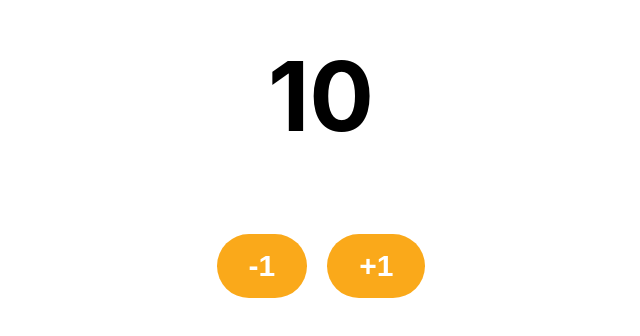
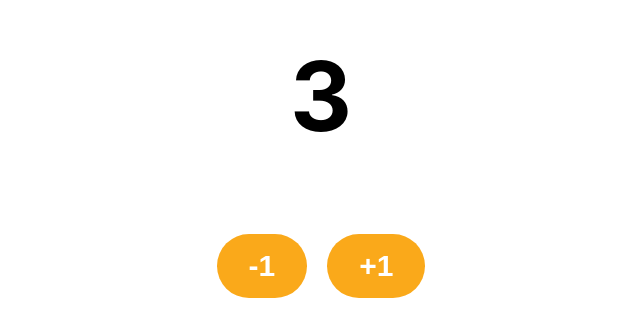
Before and after one commit to Pasika-swn/react-hook, a React (Create React App) app: page / in a window 1280 px wide. Shown: the part 242-578 px from the top of the page, without its empty margins (319-959 px from the left). Built offline with nearby package versions, Linux system fonts and the light colour scheme.

Commit message:
useEffect()

```diff
--- a/src/CounterPage.js
+++ b/src/CounterPage.js
@@ -1,18 +1,36 @@
-import { useState , useEffect } from "react";
+import { useState, useEffect } from "react";
 import { Wrapper, CounterText, Button } from "./Components";
 
 export const CounterPage = () => {
   const [counter, setCounter] = useState(10);
 
+  useEffect(() => {
+    //ถูกรันตอนครั้งแรกที่ cpn มีการ mount
+    // setInterval(() => {
+    //   setCounter(counter - 1)
+    // }, 1000)
+    //----notice---- there is some bugs (lagging) -> bc โดนรัน interval ซ้ำๆในเวลาเหลื่อมกัน
 
-
+    //-how to fix-// -> using function instead
+    setInterval(() => {
+      setCounter((previousCounter) => previousCounter > 0 ? previousCounter - 1 : previousCounter);
+    }, 1000);
+  }, []); //กำหนด dependency -> [] -> it should be run just once
 
   return (
     <Wrapper>
       <CounterText>{counter}</CounterText>
       <div>
-        <Button onClick={() => setCounter((previousCounter) => previousCounter -1)}>-1</Button>
-        <Button onClick = {() => setCounter((previousCounter) => previousCounter + 1)}>+1</Button>
+        <Button
+          onClick={() => setCounter((previousCounter) => previousCounter - 1)}
+        >
+          -1
+        </Button>
+        <Button
+          onClick={() => setCounter((previousCounter) => previousCounter + 1)}
+        >
+          +1
+        </Button>
       </div>
     </Wrapper>
   );
```
